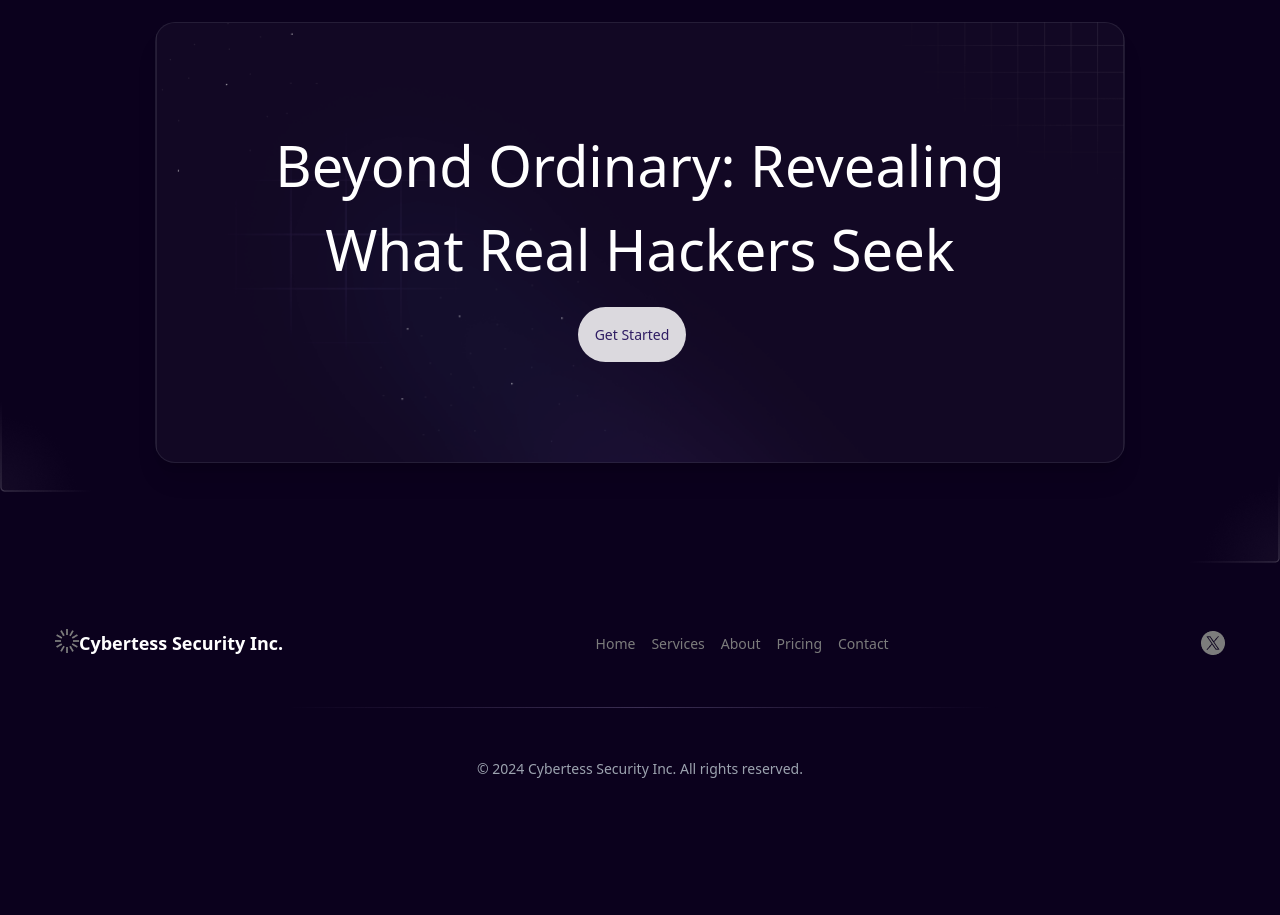
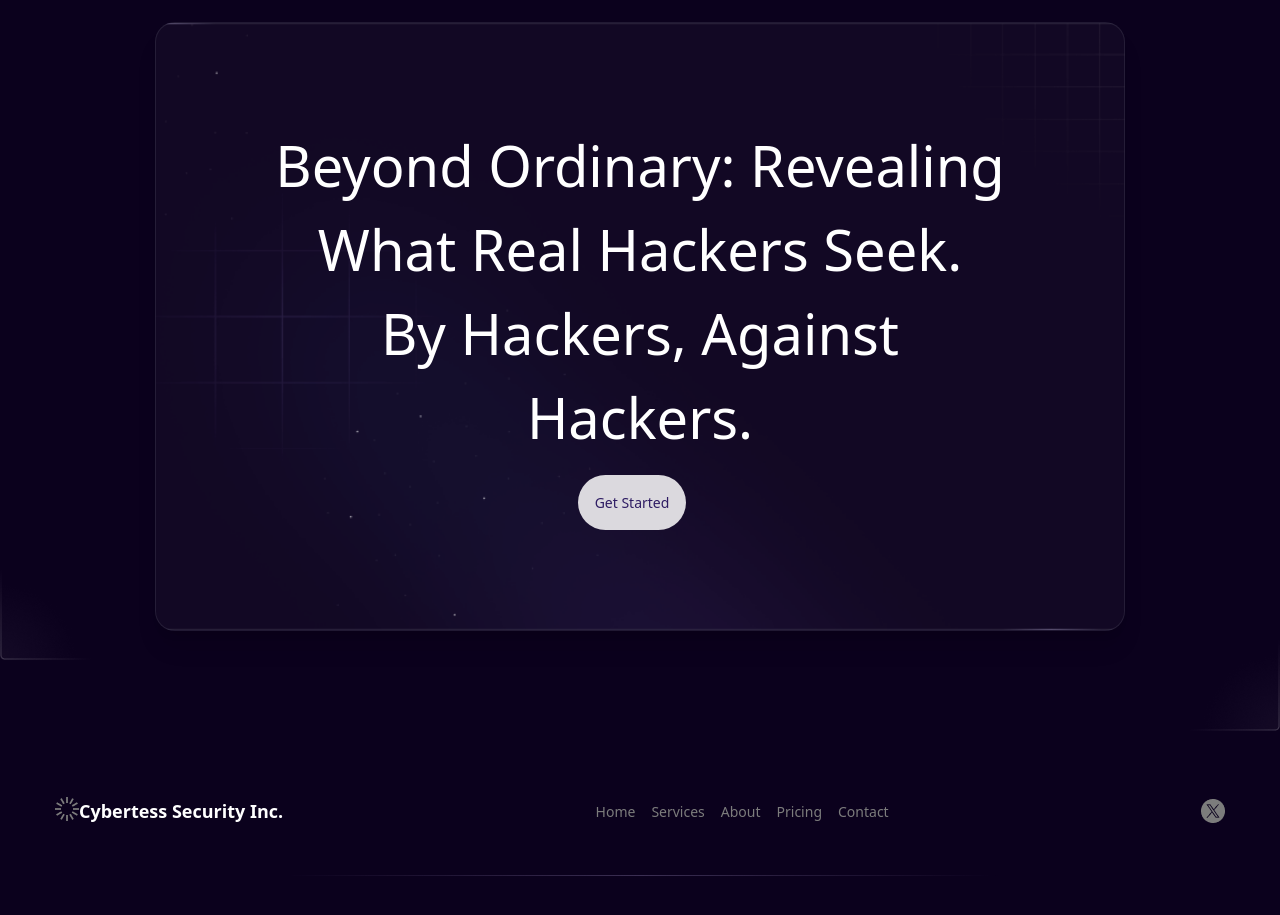
Before and after one commit to tarunkumar2112/staging, a React (Create React App) app: page / in a window 1280 px wide. Shown: the part 6560-7475 px from the top of the page. Before the commit the page ends 7405 px from the top, so only its background shows below. Built offline with nearby package versions, Linux system fonts and the light colour scheme.

Commit message:
Update Home.js

```diff
--- a/src/pages/Home.js
+++ b/src/pages/Home.js
@@ -304,7 +304,8 @@ const Home = () => {
     <div className="row  bg-full-BG bg-center bg-no-repeat bg-cover md:py-[100px] py-[50px] md:px-[100px] px-[30px] border border-solid border-[rgba(57,51,74,0.5)] rounded-[20px] shadow-lg shadow-black-500 md:shadow-xl text-center">
         {/* Heading with border */}
         <div className=" mb-4">
-          <h2 className=" font-medium  text-white px-4 md:text-[56px] text-[40px]">Beyond Ordinary: Revealing What Real Hackers Seek</h2>
+          <h3 className=" font-medium  text-white px-4 md:text-[56px] text-[40px]">Beyond Ordinary: Revealing What Real Hackers Seek.</h3>
+          <h6 className=" font-medium  text-white px-4 md:text-[56px] text-[40px]">By Hackers, Against Hackers.</h6>
         </div>
 
         {/* CTA button */}
```
